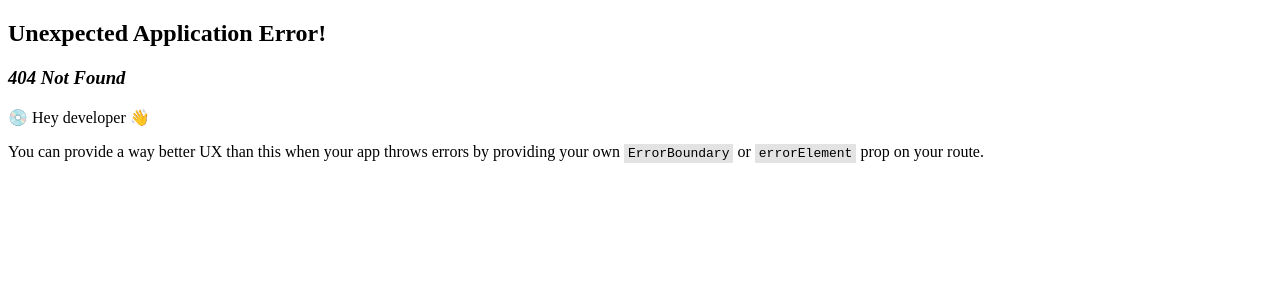
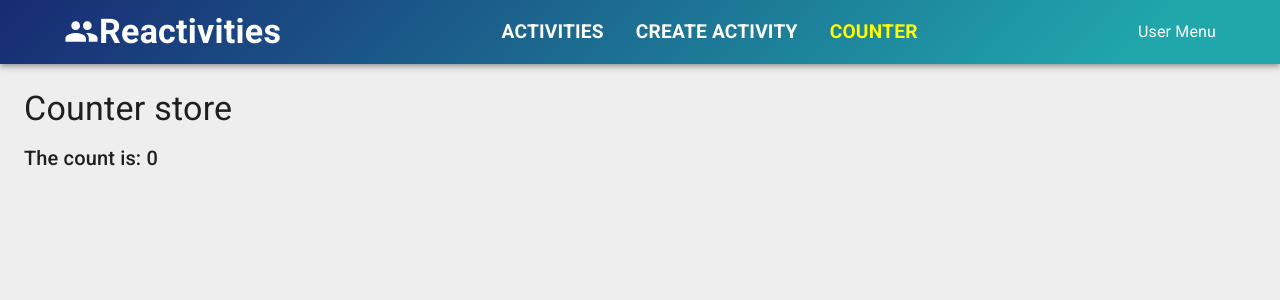
Before and after one commit to EduardoSampaio/AspNet-React-FullStack-App, a React (Vite) app in the folder src/client/: page /counter in a window 1280 px wide. Before the commit this address had no page. Shown: the top 300 px of the page. Built offline with nearby package versions, Linux system fonts and the light colour scheme.

Commit message:
add mobx

```diff
--- a/src/client/package.json
+++ b/src/client/package.json
@@ -19,6 +19,8 @@
     "@tanstack/react-query-devtools": "^5.68.0",
     "axios": "^1.8.2",
     "date-fns": "^4.1.0",
+    "mobx": "^6.13.7",
+    "mobx-react-lite": "^4.1.0",
     "react": "^19.0.0",
     "react-calendar": "^5.1.0",
     "react-dom": "^19.0.0",
--- a/src/client/src/app/layouts/NavBar.tsx
+++ b/src/client/src/app/layouts/NavBar.tsx
@@ -36,6 +36,9 @@
                         <MenuItemLink to="/createActivity">
                             Create Activity
                         </MenuItemLink>
+                        <MenuItemLink to="/counter">
+                            Counter
+                        </MenuItemLink>
                       </Box>
                     <MenuItem>
                         User Menu
--- a/src/client/src/app/router/Routes.tsx
+++ b/src/client/src/app/router/Routes.tsx
@@ -4,6 +4,7 @@
 import ActivityDashboard from "../../features/activities/dashboard/ActivityDashboard";
 import ActivityForm from "../../features/activities/form/ActivityForm";
 import ActivityDetailsPage from "../../features/activities/details/ActivityDetailsPage";
+import Counter from "../../features/counter/Counter";
 
 export const router = createBrowserRouter([
     {
@@ -29,6 +30,10 @@
             {
                 path: "manage/:id",
                 element: <ActivityForm />
+            },
+            {
+                path: "counter",
+                element: <Counter />
             }
         ]
     },
--- /dev/null
+++ b/src/client/src/features/counter/Counter.tsx
@@ -0,0 +1,17 @@
+import { Typography } from "@mui/material";
+import { useStore } from "../../lib/hooks/useStore";
+import { Observer } from "mobx-react-lite";
+
+export default function Counter() {
+  const {countStore} = useStore();
+  return (
+    <Observer>
+        {() => (
+            <>
+                <Typography variant="h4" gutterBottom>{countStore.title}</Typography>
+                <Typography variant="h6">The count is: {countStore.count}</Typography>
+            </>
+        )}
+    </Observer>
+  )
+}
--- /dev/null
+++ b/src/client/src/lib/hooks/useStore.ts
@@ -0,0 +1,6 @@
+import { useContext } from "react";
+import { StoreContext } from "../stores/store";
+
+export function useStore() {
+    return useContext(StoreContext);
+}
--- /dev/null
+++ b/src/client/src/lib/stores/counterStore.ts
@@ -0,0 +1,12 @@
+import { makeObservable, observable } from "mobx";
+export default class CounterStore {
+    title = 'Counter store';
+    count = 0;
+
+    constructor() {
+        makeObservable(this, {
+            title: observable,
+            count: observable,
+        });
+    }
+}
--- /dev/null
+++ b/src/client/src/lib/stores/store.ts
@@ -0,0 +1,12 @@
+import { createContext } from "react";
+import CounterStore from "./counterStore";
+
+interface Store {
+    countStore: CounterStore
+}
+
+export const store: Store = {
+    countStore: new CounterStore()
+}
+
+export const StoreContext = createContext(store);
--- a/src/client/src/main.tsx
+++ b/src/client/src/main.tsx
@@ -8,14 +8,17 @@
 import { ReactQueryDevtools } from "@tanstack/react-query-devtools";
 import { RouterProvider } from "react-router";
 import { router } from "./app/router/Routes";
+import { store, StoreContext } from "./lib/stores/store";
 
 const queryClient = new QueryClient();
 
 createRoot(document.getElementById("root")!).render(
     <StrictMode>
-        <QueryClientProvider client={queryClient}>
-            <ReactQueryDevtools initialIsOpen={false} />
-            <RouterProvider router={router}/>
-        </QueryClientProvider>
+        <StoreContext.Provider value={store}>
+            <QueryClientProvider client={queryClient}>
+                <ReactQueryDevtools initialIsOpen={false} />
+                <RouterProvider router={router}/>
+            </QueryClientProvider>
+        </StoreContext.Provider>
     </StrictMode>
 );
```
Also changed, not shown: 1 other file (tests, documents, lock files or other folders).
